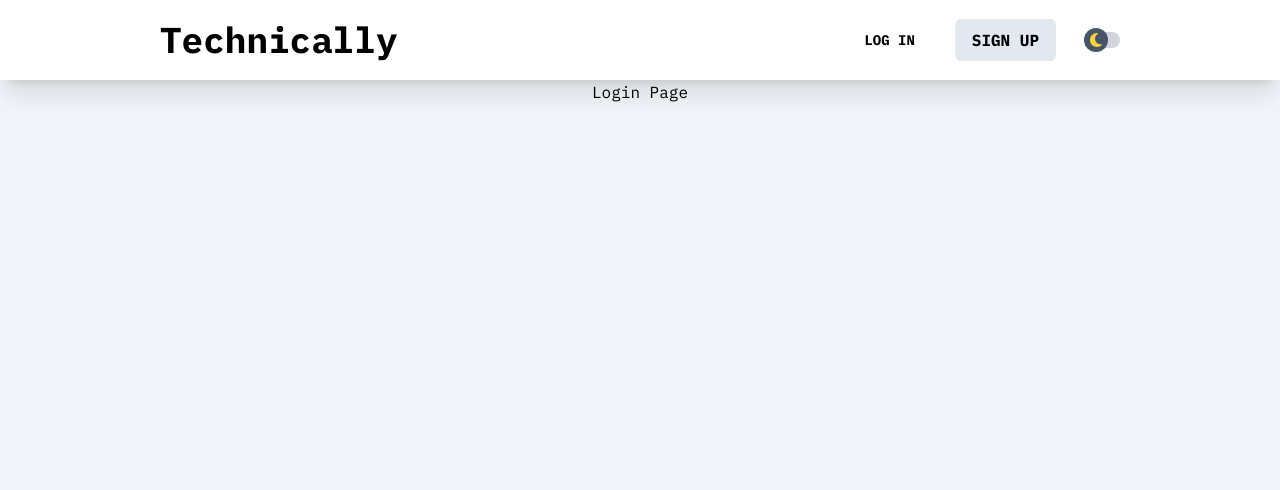
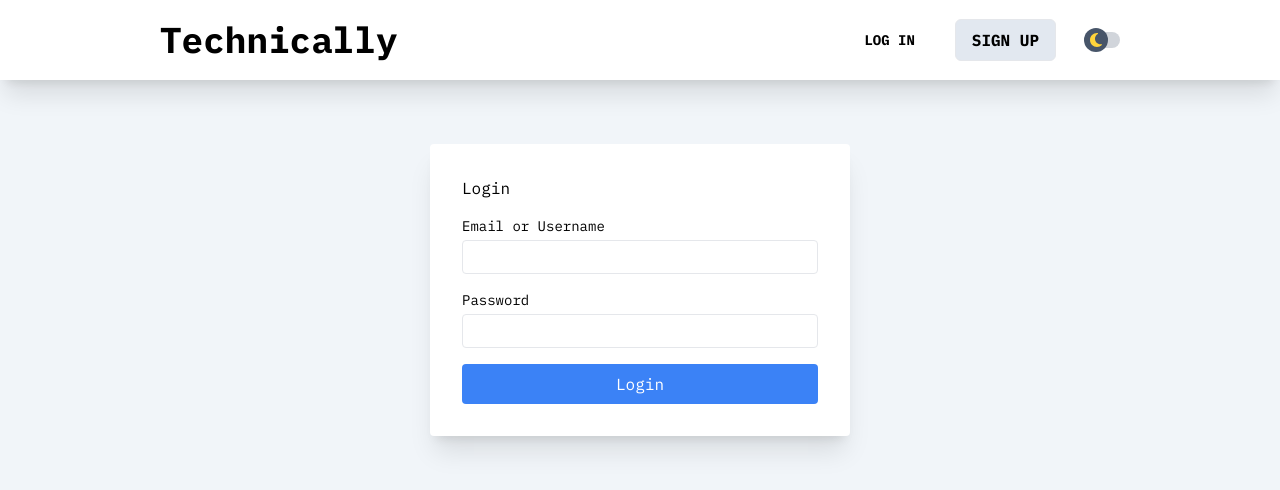
Before and after one commit to ray-mak/auth_starter, a Next.js app: page /login in a window 1280 px wide. Shown: the top 490 px of the page. Built offline with nearby package versions, Linux system fonts and the light colour scheme.

Commit message:
Implement user login and logout

```diff
--- a/src/app/(auth)/login/page.tsx
+++ b/src/app/(auth)/login/page.tsx
@@ -1,10 +1,79 @@
-import React from "react"
+"use client"
+
+import { signIn } from "@/auth/nextjs/actions"
+import { signInSchema } from "@/auth/nextjs/schemas"
+import { redirect } from "next/navigation"
+import { useState } from "react"
+import { z } from "zod"
 
 const page = () => {
+  const [error, setError] = useState<string | null>(null)
+  const [formData, setFormData] = useState({
+    identifier: "",
+    password: "",
+  })
+
+  function handleForm(e: React.ChangeEvent<HTMLInputElement>) {
+    setFormData((prevState) => {
+      return { ...prevState, [e.target.name]: e.target.value }
+    })
+  }
+
+  async function onSubmit(data: z.infer<typeof signInSchema>) {
+    const result = await signIn(data)
+
+    if (result?.error) {
+      console.log("error")
+      setError(result.error)
+    } else {
+      console.log("success")
+      redirect("/")
+    }
+  }
+
   return (
     <div>
       <div className="flex flex-col items-center justify-center">
-        <p>Login Page</p>
+        <form
+          className="flex flex-col sm:w-[420px] w-[320px] gap-4 mt-16 p-8 rounded bg-white dark:bg-slate-800 shadow-xl"
+          onSubmit={(e) => {
+            e.preventDefault()
+            onSubmit(formData)
+          }}
+        >
+          <p>Login</p>
+          <label htmlFor="identifier" className="flex flex-col gap-1">
+            <p className="text-sm">Email or Username</p>
+            <input
+              type="text"
+              name="identifier"
+              id="identifier"
+              value={formData.identifier}
+              onChange={handleForm}
+              autoComplete="username"
+              className="px-2 py-1 border rounded"
+            />
+          </label>
+          <label htmlFor="password" className="flex flex-col gap-1">
+            <p className="text-sm">Password</p>
+            <input
+              type="password"
+              name="password"
+              id="password"
+              value={formData.password}
+              onChange={handleForm}
+              autoComplete="current-password"
+              className="px-2 py-1 border rounded"
+            />
+          </label>
+          {error && <p className="text-red-500">{error}</p>}
+          <button
+            type="submit"
+            className="px-4 py-2 text-white bg-blue-500 rounded hover:bg-blue-600"
+          >
+            Login
+          </button>
+        </form>
       </div>
     </div>
   )
--- a/src/app/(auth)/signup/page.tsx
+++ b/src/app/(auth)/signup/page.tsx
@@ -54,6 +54,7 @@ const page = () => {
               placeholder="Username"
               value={form.username}
               onChange={handleForm}
+              autoComplete="new-username"
             />
           </label>
           <label htmlFor="password" className="flex flex-col gap-1">
@@ -66,6 +67,7 @@ const page = () => {
               placeholder="Password"
               value={form.password}
               onChange={handleForm}
+              autoComplete="new-password"
             />
           </label>
           {/* <label htmlFor="confirmPassword" className="flex flex-col gap-1">
@@ -90,6 +92,7 @@ const page = () => {
               placeholder="Email"
               value={form.email}
               onChange={handleForm}
+              autoComplete="new-email"
             />
           </label>
           <button
--- a/src/app/page.tsx
+++ b/src/app/page.tsx
@@ -1,11 +1,19 @@
-import Image from "next/image"
+import { getCurrentUser } from "@/auth/nextjs/currentUser"
+import LogOutButton from "@/components/LogOutButton"
 
-export default function Home() {
+export default async function Home() {
+  const user = await getCurrentUser()
+  console.log(user)
+
   return (
-    <div>
+    <div className="flex flex-col items-center justify-center">
       <p className="text-3xl h-full">
         Real-world coding interviews for every hiring process
       </p>
+      <div className="flex flex-col items-center justify-center mt-8 border w-1/2 gap-4">
+        <p className="p-8 rounded border w-1/2 bg-white">User: {user?.id}</p>
+        <LogOutButton />
+      </div>
     </div>
   )
 }
--- a/src/auth/nextjs/core/passwordHasher.ts
+++ b/src/auth/core/passwordHasher.ts
@@ -10,6 +10,20 @@ export function hashPassword(password: string, salt: string): Promise<string> {
   })
 }
 
+export async function comparePassword(
+  password: string,
+  salt: string,
+  hashedPassword: string
+) {
+  const inputHashPassword = await hashPassword(password, salt)
+
+  //use timingSafeEqual to prevent timing attacks
+  return crypto.timingSafeEqual(
+    Buffer.from(inputHashPassword, "hex"),
+    Buffer.from(hashedPassword, "hex")
+  )
+}
+
 export function generateSalt() {
   return crypto.randomBytes(16).toString("hex").normalize()
 }
--- a/src/auth/nextjs/core/session.ts
+++ b/src/auth/core/session.ts
@@ -28,16 +28,32 @@ export type Cookies = {
   delete: (key: string) => void
 }
 
+export function getUserFromSession(cookies: Pick<Cookies, "get">) {
+  const sessionId = cookies.get(COOKIE_SESSION_KEY)?.value
+  if (sessionId == null) return null
+
+  return getUserSessionById(sessionId)
+}
+
 export async function createUserSession(user: UserSession, cookies: Cookies) {
   const sessionId = crypto.randomBytes(512).toString("hex").normalize()
-
-  const sessionData = JSON.stringify(sessionSchema.parse(user))
 
   await redisClient.set(`session:${sessionId}`, user, {
     ex: SESSION_EXPIRATION_SECONDS,
   })
 
   setCookie(sessionId, cookies)
+}
+
+export async function deleteUserSession(
+  cookies: Pick<Cookies, "get" | "delete">
+) {
+  const sessionId = cookies.get(COOKIE_SESSION_KEY)?.value
+
+  if (sessionId == null) return null
+
+  await redisClient.del(`session:${sessionId}`)
+  cookies.delete(COOKIE_SESSION_KEY)
 }
 
 function setCookie(sessionId: string, cookies: Pick<Cookies, "set">) {
@@ -48,3 +64,11 @@ function setCookie(sessionId: string, cookies: Pick<Cookies, "set">) {
     expires: Date.now() + SESSION_EXPIRATION_SECONDS * 1000,
   })
 }
+
+async function getUserSessionById(sessionId: string) {
+  const rawUser = await redisClient.get(`session:${sessionId}`)
+
+  const { success, data: user } = sessionSchema.safeParse(rawUser)
+
+  return success ? user : null
+}
--- a/src/auth/nextjs/actions.ts
+++ b/src/auth/nextjs/actions.ts
@@ -3,10 +3,50 @@
 import { z } from "zod"
 import { signInSchema, signUpSchema } from "./schemas"
 import { db } from "@/lib/db"
-import { generateSalt, hashPassword } from "./core/passwordHasher"
+import {
+  comparePassword,
+  generateSalt,
+  hashPassword,
+} from "../core/passwordHasher"
 import { redirect } from "next/navigation"
-import { createUserSession } from "./core/session"
+import { createUserSession, deleteUserSession } from "../core/session"
 import { cookies } from "next/headers"
+
+export async function signIn(unsafeData: z.infer<typeof signInSchema>) {
+  const { success, data } = signInSchema.safeParse(unsafeData)
+
+  if (!success)
+    return { error: "Invalid email/username or password combination" }
+
+  let user
+
+  if (data.identifier.includes("@")) {
+    user = await db.user.findFirst({
+      where: {
+        email: data.identifier,
+      },
+    })
+  } else {
+    user = await db.user.findFirst({
+      where: {
+        username: data.identifier,
+      },
+    })
+  }
+
+  if (user == null)
+    return { error: "No user found with that username or email." }
+
+  const isPasswordValid = await comparePassword(
+    data.password,
+    user.salt,
+    user.password
+  )
+
+  if (!isPasswordValid) return { error: "Incorrect email or password" }
+
+  await createUserSession(user, await cookies())
+}
 
 export async function signUp(unsafeData: z.infer<typeof signUpSchema>) {
   const { success, data } = signUpSchema.safeParse(unsafeData)
@@ -52,3 +92,7 @@ export async function signUp(unsafeData: z.infer<typeof signUpSchema>) {
 
   // redirect("/")
 }
+
+export async function logOut() {
+  await deleteUserSession(await cookies())
+}
--- /dev/null
+++ b/src/auth/nextjs/currentUser.ts
@@ -0,0 +1,7 @@
+import { cache } from "react"
+import { getUserFromSession } from "../core/session"
+import { cookies } from "next/headers"
+
+export const getCurrentUser = cache(async () => {
+  return await getUserFromSession(await cookies())
+})
--- a/src/auth/nextjs/schemas.ts
+++ b/src/auth/nextjs/schemas.ts
@@ -1,8 +1,18 @@
 import { z } from "zod"
 
 export const signInSchema = z.object({
-  email: z.string().email(),
-  password: z.string().min(6),
+  identifier: z
+    .string()
+    .min(3)
+    .refine(
+      (value) =>
+        /^[^\s@]+@[^\s@]+\.[^\s@]+$/.test(value) ||
+        /^[a-zA-Z0-9_]+$/.test(value),
+      {
+        message: "Invalid email or username",
+      }
+    ),
+  password: z.string().min(6, "Password must be at least 6 characters"),
 })
 
 export const signUpSchema = z.object({
--- /dev/null
+++ b/src/components/LogOutButton.tsx
@@ -0,0 +1,21 @@
+"use client"
+
+import { logOut } from "@/auth/nextjs/actions"
+import { useRouter } from "next/navigation"
+
+export default function LogOutButton() {
+  const router = useRouter()
+
+  async function handleLogOut() {
+    await logOut()
+    router.push("/login")
+  }
+  return (
+    <button
+      className="py-2 px-4 rounded border bg-red-500 text-white hover:bg-red-600"
+      onClick={handleLogOut}
+    >
+      Log out
+    </button>
+  )
+}
```
